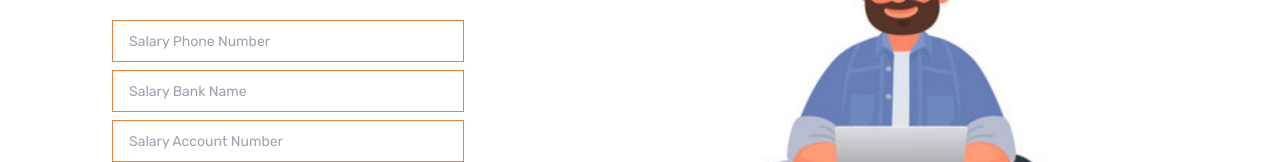
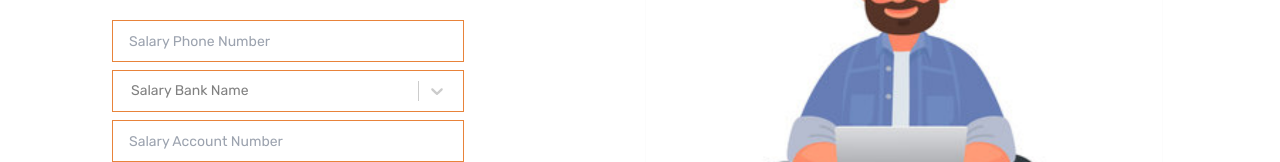
Before and after one commit to akerele180/WAVE-FRONTEND, a React (Vite) app: page /loan-apply in a window 1280 px wide. Shown: the part 292-454 px from the top of the page. Built offline with nearby package versions, Linux system fonts and the light colour scheme; no server answers.

Commit message:
feat: customers can now be registered

```diff
--- a/package.json
+++ b/package.json
@@ -13,10 +13,12 @@
     "framer-motion": "^7.6.7",
     "react": "^18.2.0",
     "react-dom": "^18.2.0",
+    "react-hook-form": "^7.39.5",
     "react-icons": "^4.6.0",
     "react-loader-spinner": "^5.3.4",
     "react-redux": "^8.0.5",
     "react-router-dom": "^6.4.3",
+    "react-select": "^5.6.1",
     "react-toastify": "^9.1.1",
     "redux": "^4.2.0",
     "redux-thunk": "^2.4.2"
--- a/src/index.css
+++ b/src/index.css
@@ -22,7 +22,17 @@ textarea {
 a {
   text-decoration: none;
 }
-
+input::-webkit-outer-spin-button,
+input::-webkit-inner-spin-button {
+  -webkit-appearance: none !important;
+  appearance: textfield !important;
+  margin: 0 !important;
+}
+input[type="tel"],
+input[type="number"] {
+  -moz-appearance: textfield !important;
+  appearance: textfield !important;
+}
 body {
   margin: 0;
   overflow-x: hidden;
--- a/src/pages/LandingPage/ApplyForLoan/index.jsx
+++ b/src/pages/LandingPage/ApplyForLoan/index.jsx
@@ -1,20 +1,64 @@
-import React, { useEffect, useState } from "react";
+import React, { useEffect, useState, useRef } from "react";
 import { Heading } from "../components/Heading";
 import ProductImage from "../../../assets/images/WAVE WebApp(1).png";
 import ThankYou from "../../../assets/images/WAVE WebApp(9).png";
 import { motion } from "framer-motion";
 import { BsSuitHeartFill } from "react-icons/bs";
+import { useDispatch, useSelector } from "react-redux";
+import Select from "react-select";
+import {
+  getOrganizationInitialize,
+  registerCustomer,
+} from "../../../redux/actions";
 
-const AoolyForLoan = () => {
+const ApplyForLoan = () => {
   const [show, setShow] = useState(false);
-  const handleShow = () => {
-    setShow(true);
+  const [loading, setLoading] = useState(false);
+  const [loading2, setLoading2] = useState(false);
+  const [bankListOptions, setBankListOptions] = useState([]);
+
+  const phoneRef = useRef("");
+  const bankNameRef = useRef("");
+  const accountNumberRef = useRef("");
+  const bvnRef = useRef("");
+
+  const dispatch = useDispatch();
+  const { organization } = useSelector((state) => state.organization);
+  const { registeredCustomer } = useSelector(
+    (state) => state.registeredCustomer
+  );
+
+  console.log(loading2);
+  console.log(registeredCustomer);
+
+  useEffect(() => {
+    const fetches = async () => {
+      await dispatch(getOrganizationInitialize(setLoading));
+    };
+
+    fetches();
+  }, []);
+
+  useEffect(() => {
+    setBankListOptions(organization?.banklist);
+  }, [organization]);
+
+  const options = bankListOptions?.map((banks) => {
+    return { label: banks.bankName, value: banks._id };
+  });
+
+  const handleCustomerApplication = async (phoneNo) => {
+    await dispatch(registerCustomer(setLoading2, phoneNo));
+  };
+
+  const handleSubmit = () => {
+    dispatch(registerCustomer(setLoading2, phoneRef.current.value));
   };
 
   return (
     <>
       {show ? (
-        <AoolyForLoanResponse />
+        <ApplyForLoanResponse />
       ) : (
         <motion.section
           initial={{ opacity: 0 }}
@@ -28,25 +72,59 @@ const AoolyForLoan = () => {
               className="mt-5 md:mt-10"
               onSubmit={(e) => {
                 e.preventDefault();
-                // setShow(true);
+                handleSubmit();
+                console.log(
+                  phoneRef.current.value,
+                  bankNameRef.current.props.value.label,
+                  accountNumberRef.current.value,
+                  bvnRef.current.value
+                );
+
+                // handleCustomerApplication(phoneRef.current.value);
+                // dispatch(registerCustomer(setLoading2, phoneRef.current.value))
               }}
             >
               <input
                 type="number"
                 className="w-full md:w-8/12 block border border-orange my-2 px-4 py-2 placeholder:text-sm placeholder focus:border-primary"
                 placeholder="Salary Phone Number"
+                ref={phoneRef}
               />
-              <input
+              {/* <input
                 type="text"
                 className="w-full md:w-8/12 block border border-orange my-2 px-4 py-2 placeholder:text-sm placeholder focus:border-primary"
                 placeholder="Salary Bank Name"
+              /> */}
+              <Select
+                ref={bankNameRef}
+                options={options}
+                placeholder={"Salary Bank Name"}
+                // required
+                isLoading={loading}
+                styles={{
+                  control: (baseStyles, state) => ({
+                    ...baseStyles,
+                    borderColor: state.isFocused
+                      ? "transparent"
+                      : "transparent",
+                    borderColor: "#e8833a",
+                    borderRadius: 0,
+                    padding: "2px 8px",
+                    // fontSize: "1rem",
+                    // color: "black",
+                    // fontWeight: "medium",
+                  }),
+                }}
+                className="focus:border-primary placeholder:text-grey placeholder:text-sm w-full fw-bold md:w-8/12 block text-sm"
               />
               <input
+                ref={accountNumberRef}
                 type="number"
                 className="w-full md:w-8/12 block border border-orange my-2 px-4 py-2 placeholder:text-sm placeholder focus:border-primary"
                 placeholder="Salary Account Number"
               />
               <input
+                ref={bvnRef}
                 type="number"
                 className="w-full md:w-8/12 block border border-orange my-2 px-4 py-2 placeholder:text-sm placeholder focus:border-primary"
                 placeholder="Bank Verification Number (BVN)"
@@ -55,9 +133,9 @@ const AoolyForLoan = () => {
               <button
                 className="bg-secondary py-3 w-4/12 mt-4"
                 type="submit"
-                onClick={handleShow}
+                // onClick={handleShow}
               >
-                SEND
+                {loading2 ? "sending..." : "SEND"}
               </button>
             </form>
           </div>
@@ -80,9 +158,9 @@ const AoolyForLoan = () => {
   );
 };
 
-export default AoolyForLoan;
+export default ApplyForLoan;
 
-const AoolyForLoanResponse = () => {
+const ApplyForLoanResponse = () => {
   return (
     <motion.section
       initial={{ opacity: 0 }}
--- a/src/pages/LandingPage/HomePage/index.jsx
+++ b/src/pages/LandingPage/HomePage/index.jsx
@@ -2,24 +2,8 @@ import React, { useEffect, useState } from "react";
 import { motion } from "framer-motion";
 import { NavLink } from "react-router-dom";
 import "./Button.style.css";
-// import { sendGETRequest } from "../../../utils/hooks";
-import { useDispatch, useSelector } from "react-redux";
-import { getOrganizationInitialize } from "../../../redux/actions";
-import { Rings } from "react-loader-spinner";
 
 const HomePage = () => {
-  const [loading, setLoading] = useState(false);
-  const dispatch = useDispatch();
-  const { organization } = useSelector((state) => state);
-
-  useEffect(() => {
-    const fetches = async () => {
-      await dispatch(getOrganizationInitialize(setLoading));
-    };
-
-    fetches();
-  }, []);
-
   return (
     <motion.section
       initial={{ opacity: 0 }}
--- a/src/redux/actionTypes/index.jsx
+++ b/src/redux/actionTypes/index.jsx
@@ -1 +1,16 @@
+// FOR ALL GET REQUESTS
 export const GET_ORGANIZATION_INITIALIZE = "GET_ORGANIZATION_INITIALIZE";
+export const GET_LOAN_SUMMARY = "GET_LOAN_SUMMARY";
+export const GET_CUSTOMER_ELIGIBLE_AMOUNT = "GET_CUSTOMER_ELIGIBLE_AMOUNT";
+export const GET_CUSTOMER_LOANS = "GET_CUSTOMER_LOANS";
+export const GET_REPAYMENT_SCHEDULE = "GET_REPAYMENT_SCHEDULE";
+// FOR ALL GET REQUESTS
+
+// FOR ALL POST REQUESTS
+export const REGISTER_CUSTOMER = "REGISTER_CUSTOMER";
+export const SAVE_CUSTOMER_CONSENT = "SAVE_CUSTOMER_CONSENT";
+export const GET_LOAN_OPTIONS = "GET_LOAN_OPTIONS";
+export const ACCEPT_LOAN_TERMS = "ACCEPT_LOAN_TERMS";
+export const SEND_OTP = "SEND_OTP";
+export const VERIFY_OTP = "VERIFY_OTP";
+// FOR ALL POST REQUESTS
--- a/src/redux/actions/index.jsx
+++ b/src/redux/actions/index.jsx
@@ -1,6 +1,6 @@
-import { toast } from "react-toastify";
+import { Slide, toast } from "react-toastify";
+import { REGISTER_CUSTOMER } from "../actionTypes";
 // import { GETRequest, sendGETRequest } from "../../utils/hooks";
-
 export const getOrganizationInitialize = (setLoading) => {
   return async (dispatch) => {
     setLoading(true);
@@ -13,12 +13,13 @@ export const getOrganizationInitialize = (setLoading) => {
         headers: myHeaders,
         redirect: "follow",
       };
+
       const res = await fetch(
         "https://api.veendhq.com/organization?client=waveafricabusinessconsultinglimited",
         requestOptions
       );
 
-      if (res.status === 200) {
+      if (res.ok) {
         setLoading(false);
 
         const data = await res.json();
@@ -28,6 +29,7 @@ export const getOrganizationInitialize = (setLoading) => {
         });
       } else {
         setLoading(false);
+        return;
       }
     } catch (error) {
       setLoading(false);
@@ -35,3 +37,58 @@ export const getOrganizationInitialize = (setLoading) => {
     }
   };
 };
+
+export const registerCustomer = (setLoading2, phonenumber) => {
+  return async (dispatch) => {
+    setLoading2(true);
+    try {
+      var myHeaders = new Headers();
+      myHeaders.append("Content-Type", "application/json");
+      myHeaders.append(
+        "x-tag",
+        "OWU5MWQ5N2U1YzgzZGFhZWM0ZTc4NzMyYzgwOGMxZTY1MTc1N2ExNGJhOGE2OTk1NTNlODk1M2IzZjcxYzgzYS8vLy8vLzE2NTYwMTIxNzQ4MDI="
+      );
+
+      var raw = JSON.stringify({
+        phonenumber,
+      });
+
+      var requestOptions = {
+        method: "POST",
+        headers: myHeaders,
+        body: raw,
+        redirect: "follow",
+      };
+
+      const res = await fetch(
+        "https://api.veendhq.com/register",
+        requestOptions
+      );
+      console.log(res);
+
+      if (res.ok) {
+        setLoading2(false);
+        const data = await res.json();
+        toast.success("🦄 Customer Registered", {
+          position: "top-center",
+          autoClose: 2000,
+          hideProgressBar: true,
+
+          theme: "colored",
+          transition: Slide,
+        });
+
+        await dispatch({
+          type: "REGISTER_CUSTOMER",
+          payload: data.data,
+        });
+      } else {
+        setLoading2(false);
+        return;
+      }
+    } catch (error) {
+      setLoading2(false);
+      return error;
+    }
+  };
+};
--- /dev/null
+++ b/src/redux/reducers/customerReducer.jsx
@@ -0,0 +1,17 @@
+import { REGISTER_CUSTOMER } from "../actionTypes";
+
+const initialState = {
+  registeredCustomer: {},
+};
+
+export const customerReducer = (state = initialState, action) => {
+  switch (action.type) {
+    case REGISTER_CUSTOMER:
+      return {
+        ...state,
+        registeredCustomer: action.payload,
+      };
+    default:
+      return state;
+  }
+};
--- a/src/redux/reducers/index.jsx
+++ b/src/redux/reducers/index.jsx
@@ -1,6 +1,10 @@
 import { combineReducers } from "redux";
+import { customerReducer } from "./customerReducer";
 import { organizationReducer } from "./organzationReducer";
 
-const reducers = combineReducers({ organization: organizationReducer });
+const reducers = combineReducers({
+  organization: organizationReducer,
+  registeredCustomer: customerReducer,
+});
 
 export default reducers;
```
Also changed, not shown: 1 other file (tests, documents, lock files or other folders).
